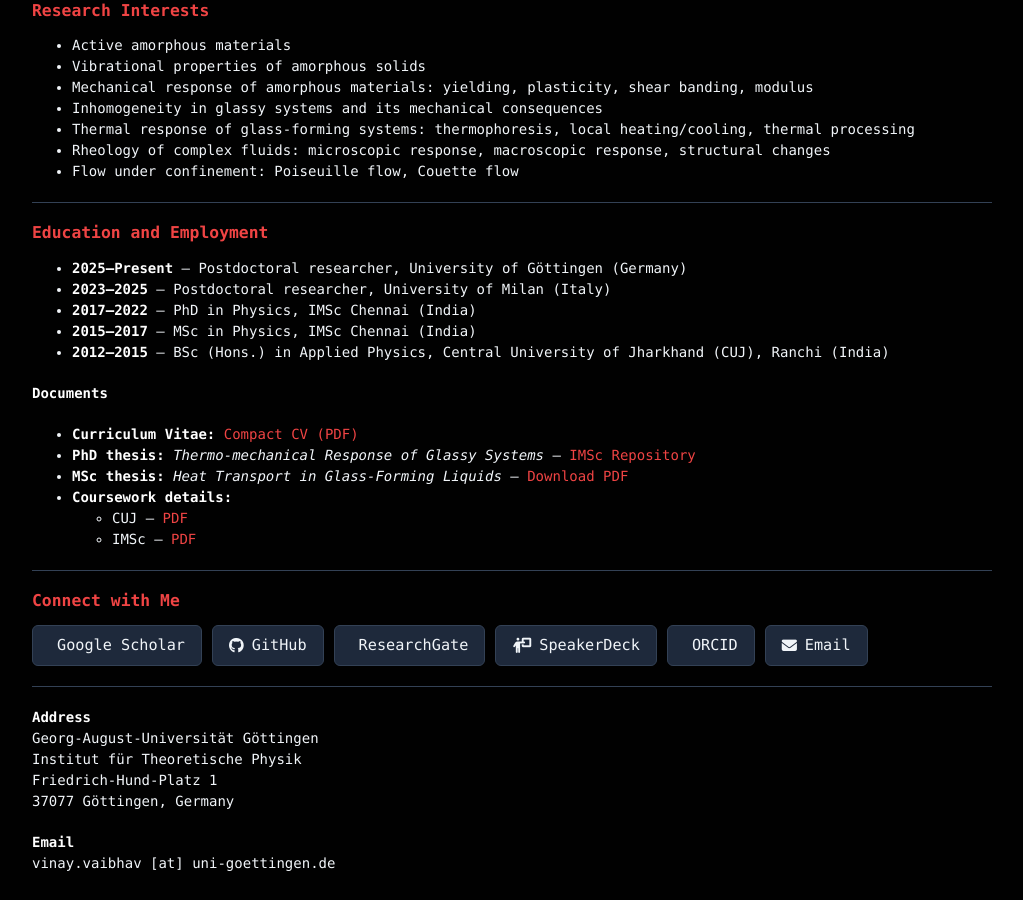
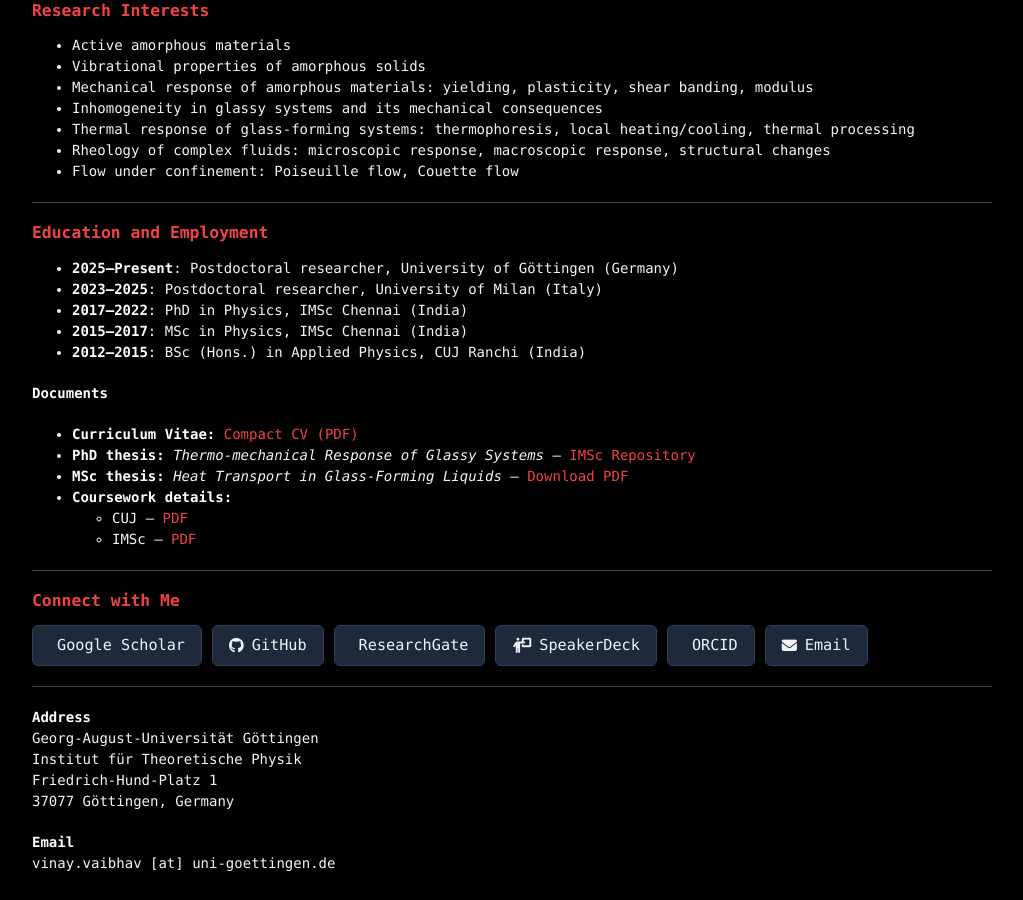
Before and after one commit to vinayphys/vinayphys.github.io, a Jekyll site: the page built from index.md, in a window 1280 px wide and 900 px high, scrolled down 823 px. Shown: the whole window, without its empty margins (128-1151 px from the left). Built offline with Jekyll 4.4.1, drawn with Linux system fonts in a browser that asks for light colours; our own code applies the rules of GitHub Pages for plain Markdown files; a style sheet for code colours, icons or effects is not loaded.

Commit message:
Update index.md

```diff
--- a/index.md
+++ b/index.md
@@ -24,11 +24,11 @@ Broadly, I am interested in soft matter and disordered systems.
 
 ### Education and Employment
 
-- **2025–Present** – Postdoctoral researcher, University of Göttingen (Germany)
-- **2023–2025** – Postdoctoral researcher, University of Milan (Italy)
-- **2017–2022** – PhD in Physics, IMSc Chennai (India)
-- **2015–2017** – MSc in Physics, IMSc Chennai (India)
-- **2012–2015** – BSc (Hons.) in Applied Physics, Central University of Jharkhand (CUJ), Ranchi (India)
+- **2025–Present**: Postdoctoral researcher, University of Göttingen (Germany)
+- **2023–2025**: Postdoctoral researcher, University of Milan (Italy)
+- **2017–2022**: PhD in Physics, IMSc Chennai (India)
+- **2015–2017**: MSc in Physics, IMSc Chennai (India)
+- **2012–2015**: BSc (Hons.) in Applied Physics, CUJ Ranchi (India)
 
 **Documents**
 
```
